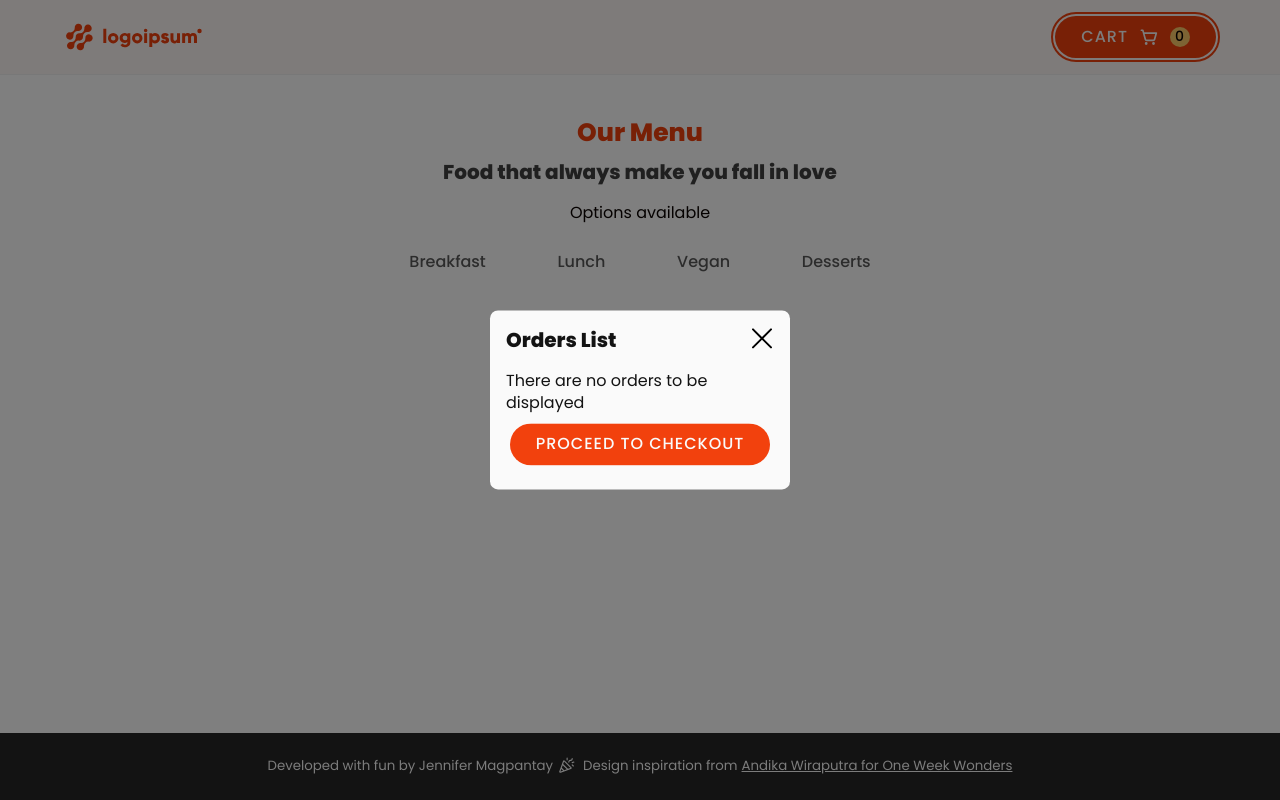
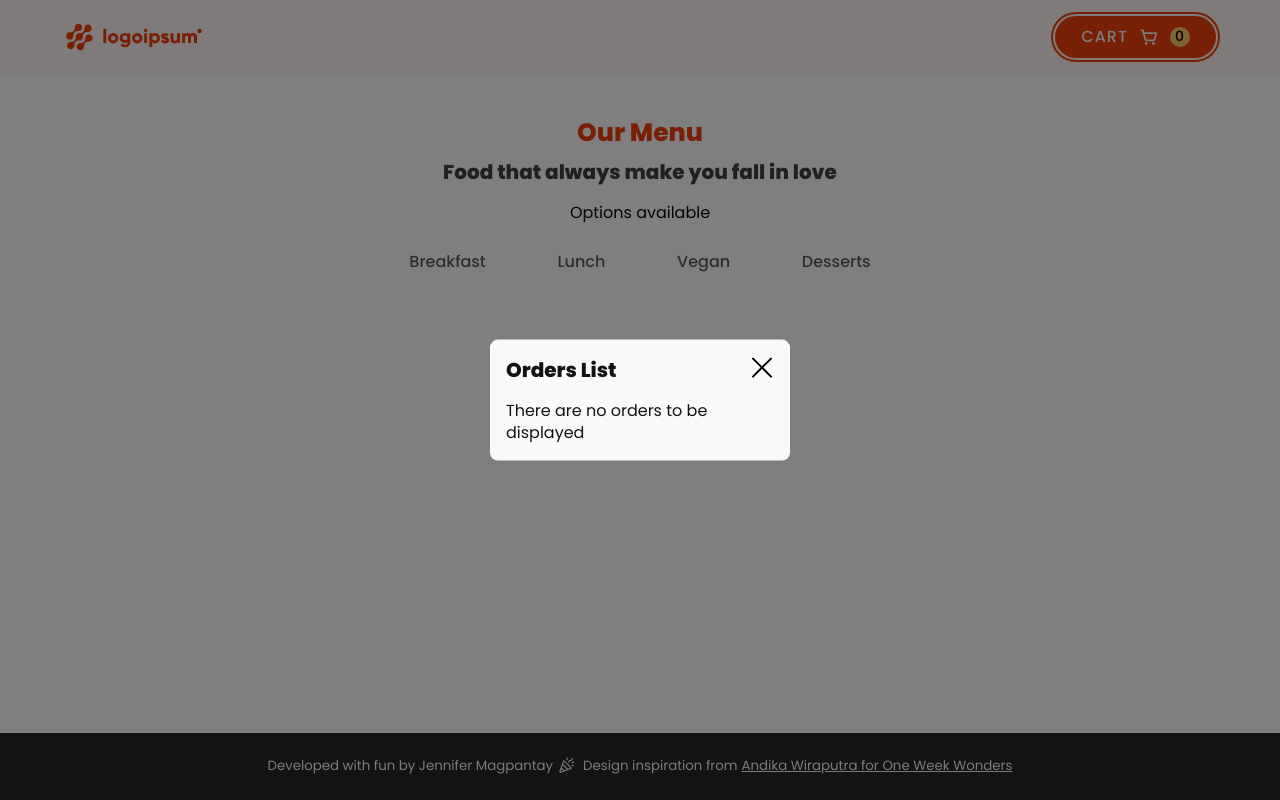
Before and after one commit to jennifer-magpantay/order-food-app, a React (Vite) app in the folder project/: page / in a window 1280 px wide. Both pictures are taken after a click on the button "CART". Built offline with nearby package versions, Linux system fonts and the light colour scheme.

Commit message:
Update App.tsx

```diff
--- a/project/src/App.tsx
+++ b/project/src/App.tsx
@@ -8,6 +8,7 @@ import { Footer } from "./components/UI/Footer";
 import { Modal } from "./components/UI/Modal";
 
 import { ShoppingCartSimple, X } from "@phosphor-icons/react";
+import { calculateSubtotal } from "./helpers/subtotal";
 
 /**
  * TODO:
@@ -21,6 +22,7 @@ import { ShoppingCartSimple, X } from "@phosphor-icons/react";
 export interface OrdersProps {
   id: string;
   name: string;
+  price: string;
 }
 
 export interface OrdersListProps {
@@ -38,6 +40,12 @@ export const App = () => {
   const handleModalDisplay = () => {
     setIsModalDisplayed(!isModalDisplayed);
   };
+
+  const handleCheckout = () => {
+    setIsModalDisplayed(!isModalDisplayed);
+    // do something else
+  };
+
   return (
     <>
       <Header>
@@ -58,6 +66,8 @@ export const App = () => {
       <Footer />
 
       <Modal isModalDisplayed={isModalDisplayed}>
+        <div className="modal--header">
+          <h3>Orders List</h3>
           <Button
             id="close-modal"
             type="button"
@@ -66,29 +76,39 @@ export const App = () => {
             icon={<X size={32} />}
             onClick={handleModalDisplay}
           />
-        <h3>Orders List</h3>
+        </div>
 
+        <div className="modal--body">
           {orders.length === 0 ? (
             <p>There are no orders to be displayed</p>
           ) : (
             <>
               <ul className="orders--list">
                 {orders.map((order) => (
-                <li key={order.id} className="orders--list-item">
-                  {order.name}
+                  <li key={order.name} className="orders--list-item">
+                    <span>{order.name}</span> <span>{order.price}</span>
                   </li>
                 ))}
               </ul>
             </>
           )}
+        </div>
 
+        {orders.length !== 0 && (
+          <div className="modal--footer">
+            <p className="bold">
+              <span>Subtotal</span>
+              <span>{calculateSubtotal(orders)}</span>
+            </p>
             <Button
               id="checkout"
               type="button"
               text="Proceed to checkout"
               customClasses="cta center"
-          onClick={handleModalDisplay}
+              onClick={handleCheckout}
             />
+          </div>
+        )}
       </Modal>
     </>
   );
```
Lines whose indentation alone changed are shown as unchanged.
